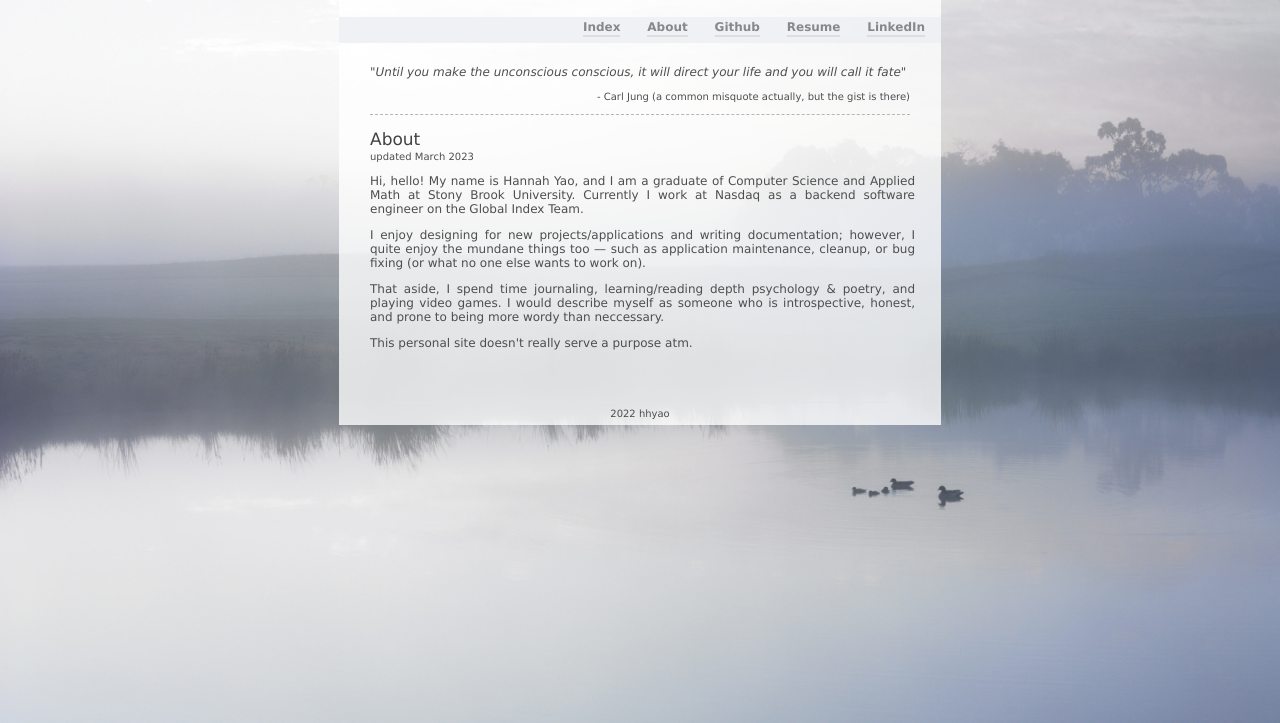
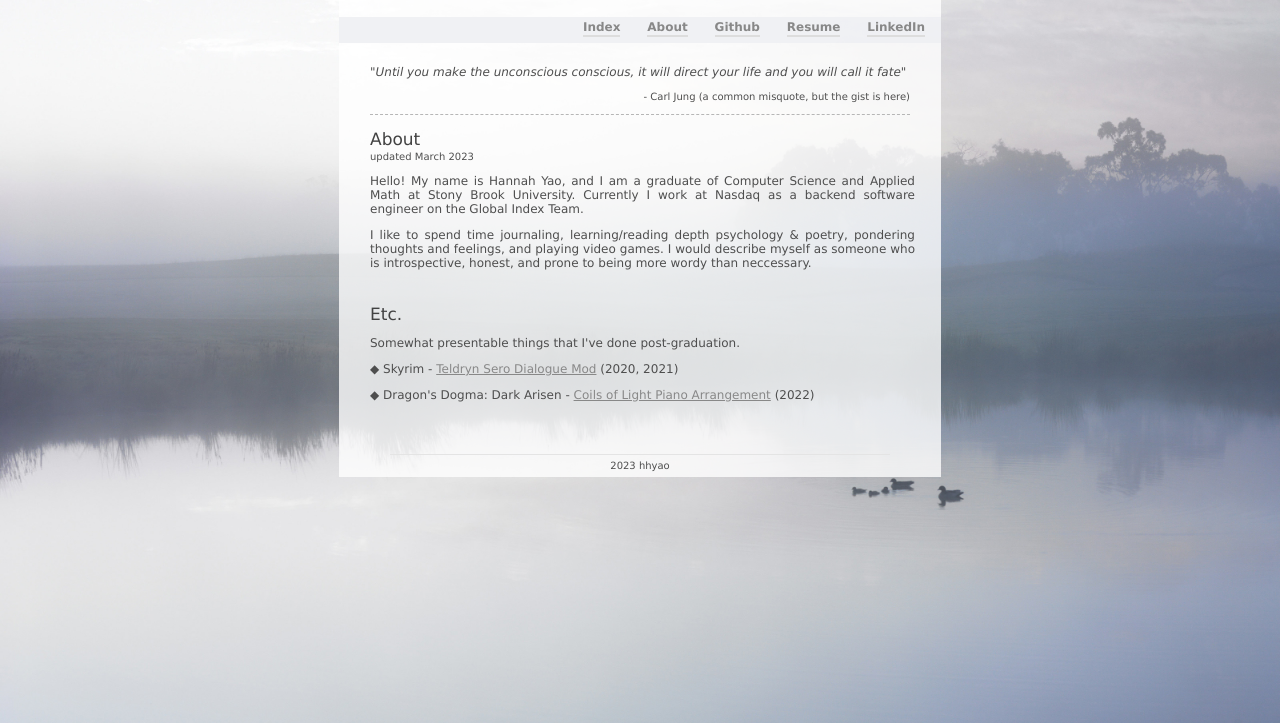
Before and after one commit to hhyao00/hhyao00.github.io, a plain HTML site: page about.html in a window 1280 px wide. Shown: the part 77-800 px from the top of the page. Drawn offline with Linux system fonts and the light colour scheme.

Commit message:
about update

```diff
--- a/about.html
+++ b/about.html
@@ -37,26 +37,32 @@
         <i>
           "Until you make the unconscious conscious, it will direct your life and you will call it fate"
         </i>
-      <p style="text-align: right; font-size: smaller;">- Carl Jung (a common misquote actually, but the gist is there)
+      <p style="text-align: right; font-size: smaller;">- Carl Jung (a common misquote, but the gist is here)
       </p>
       </p>
       <hr class="divider">
       <div class="post">
         <div class="posttitle">About</div>
         <div class="date">updated March 2023</div>
-        <p>Hi, hello! My name is Hannah Yao, and I am a graduate of Computer Science and Applied Math at Stony Brook
+        <p>Hello! My name is Hannah Yao, and I am a graduate of Computer Science and Applied Math at Stony Brook
           University. Currently I work at Nasdaq as a backend software engineer on the Global Index Team.</p>
-        <p>I enjoy designing for new projects/applications and writing documentation; however, I quite enjoy the mundane
-          things too — such as application maintenance, cleanup, or bug fixing (or what no one else wants to work on).
+        <p>I like to spend time journaling, learning/reading depth psychology & poetry, pondering thoughts and feelings,
+          and playing video games. I would describe myself as someone who is introspective, honest, and prone to being
+          more wordy than neccessary.
         </p>
-        <p>That aside, I spend time journaling, learning/reading depth psychology & poetry, and playing video games. I
-          would describe myself as someone who is introspective, honest, and prone to being more wordy than neccessary.
-        </p>
-        <p>This personal site doesn't really serve a purpose atm.</p>
+      </div>
+      <br>
+      <div class="post">
+        <div class="posttitle">Etc.</div>
+        <p>Somewhat presentable things that I've done post-graduation.</p>
+        <p>◆ Skyrim - <a href="https://www.nexusmods.com/skyrimspecialedition/mods/42434" target="_blank">
+          Teldryn Sero Dialogue Mod</a> (2020, 2021)</p>
+        <p>◆ Dragon's Dogma: Dark Arisen - <a href="https://musescore.com/user/11219021/scores/7659464" target="_blank">
+          Coils of Light Piano Arrangement</a> (2022)</p>
       </div>
     </div>
     <div class="clear"></div>
-    <div class="footer"> 2022 hhyao </div>
+    <div class="footer"> 2023 hhyao </div>
   </div>
 </body>
 
```
